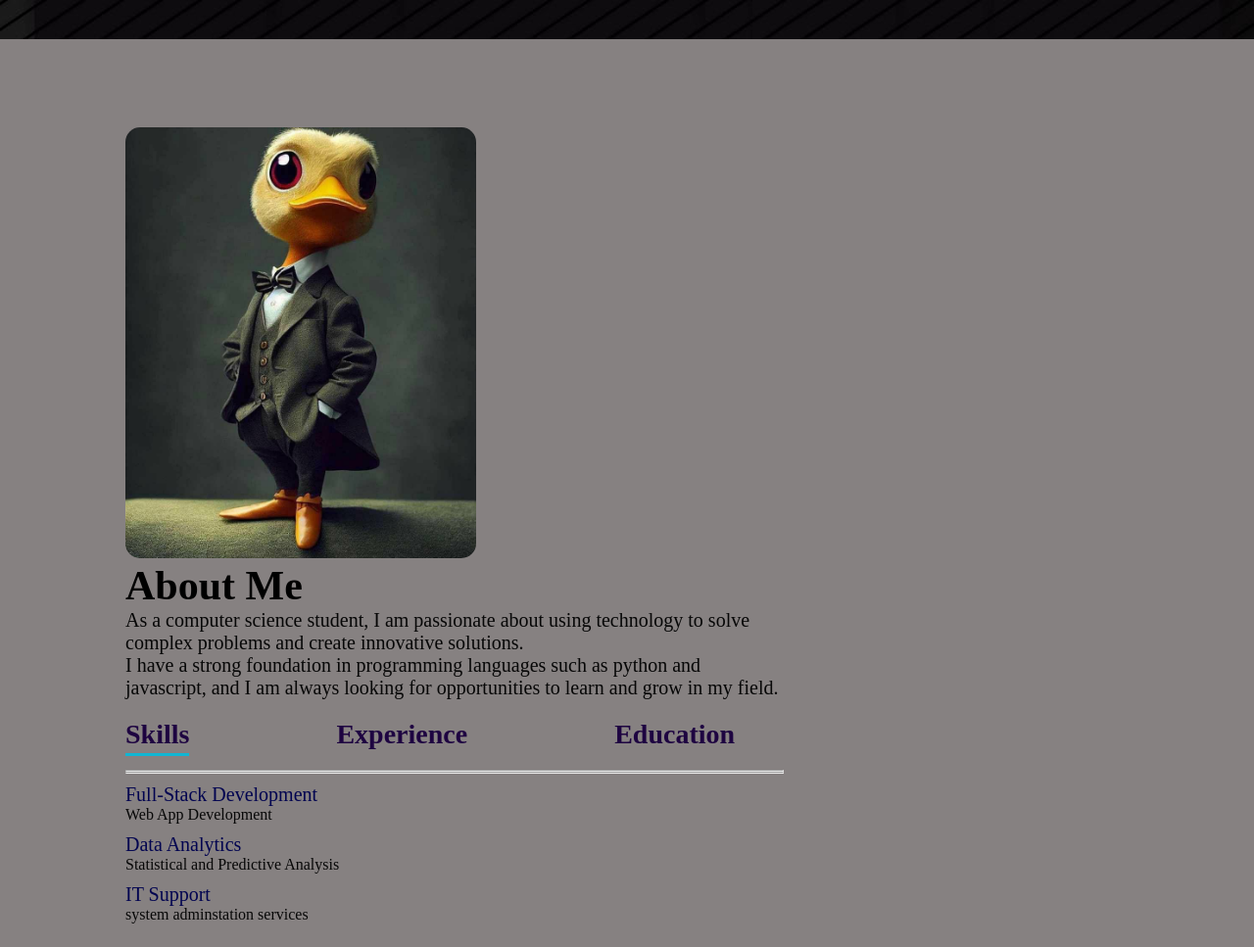
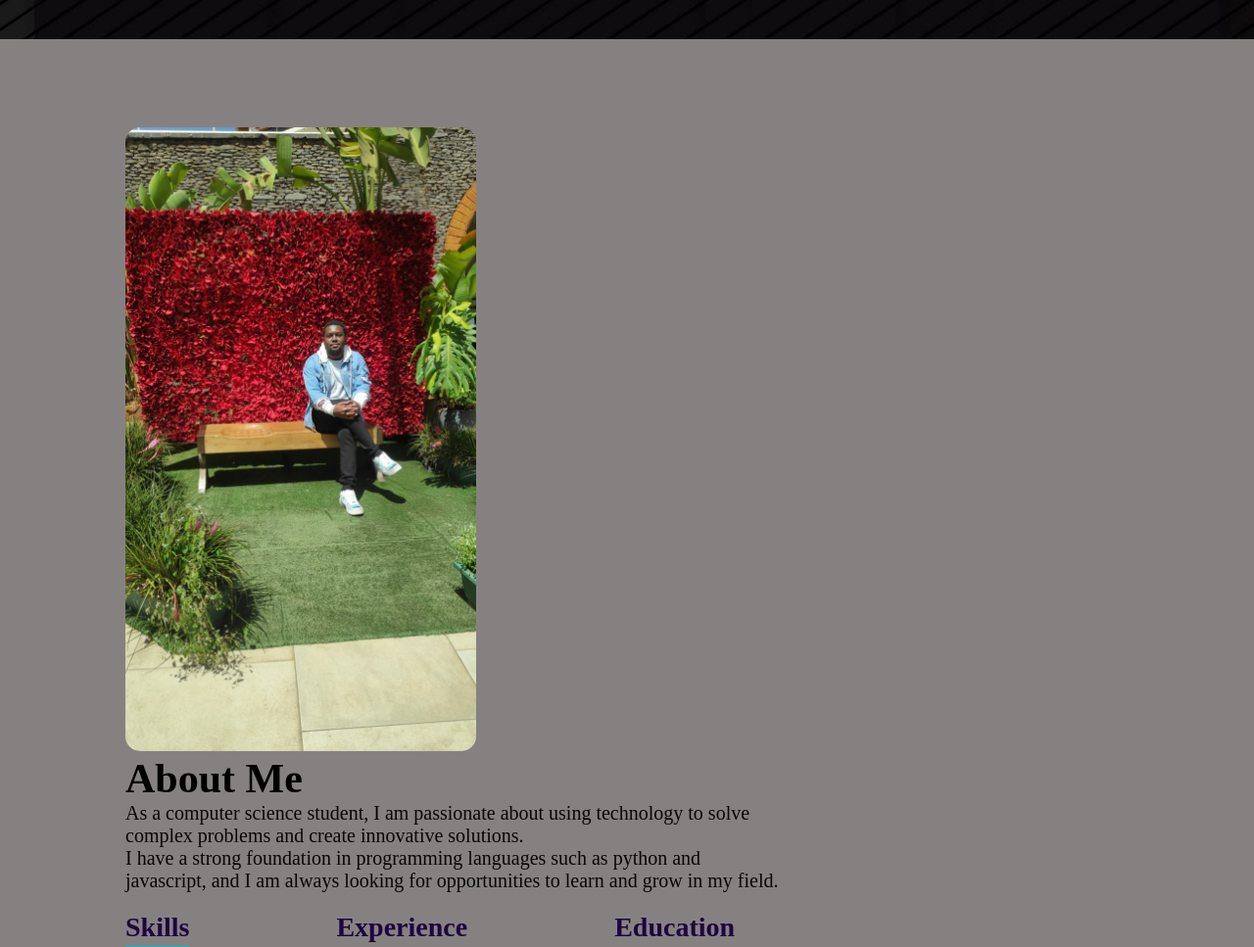
Before and after one commit to E-Wekesi/Emwekesi, a plain HTML site: page index.html in a window 1280 px wide. Shown: the part 760-1727 px from the top of the page at 98% size. Drawn offline with Linux system fonts and the light colour scheme.

Commit message:
Update image

```diff
--- a/index.html
+++ b/index.html
@@ -37,7 +37,7 @@
     <div class="container">
         <div class="row">
             <div class="about-col-1">
-                <img src="3.jpg" alt="">
+                <img src="13.jpeg" alt="">
             </div>
             <div class="about-col-2">
                 <h1 class="sub-title">About Me</h1>
```
